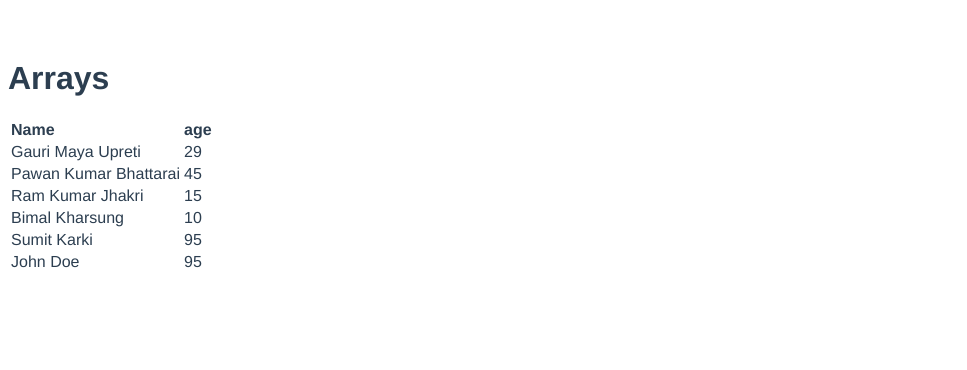
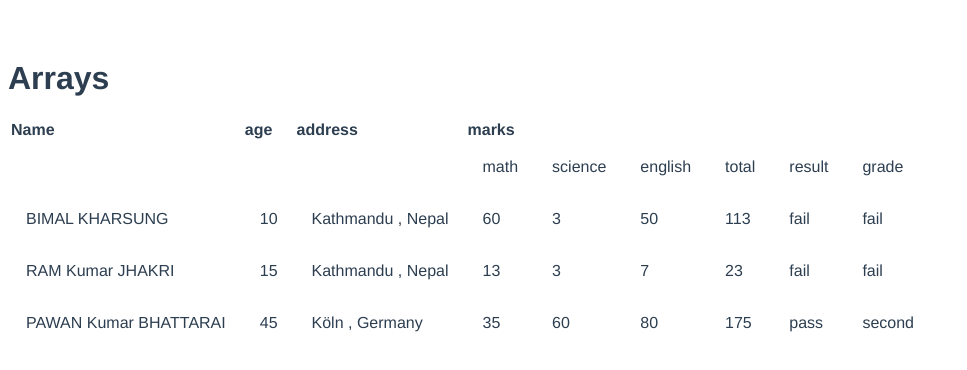
Before and after one commit to gauri345/tuts, a Vue app: page / in a window 1280 px wide. Shown: the top 370 px of the page, without its empty margins (0-967 px from the left). Built offline with nearby package versions, Linux system fonts and the light colour scheme.

Commit message:
adds array exercise

```diff
--- a/src/components/arrays/One.vue
+++ b/src/components/arrays/One.vue
@@ -6,10 +6,36 @@
       <tr>
         <th>Name</th>
         <th>age</th>
+        <th>address</th>
+        <th colspan="3">marks</th>
       </tr>
+      <tr>
+        <td colspan="3"></td>
+        <td> math</td>
+        <td>science</td>
+        <td>english</td>
+        <td>total</td>
+        <td>result</td>
+        <td>grade</td>
+      </tr>
+
       <tr v-for="person in listPerson()">
-        <td>{{ person.first_name }} {{ person.middle_name }} {{ person.last_name }}</td>
-        <td>{{ person.age }}</td>
+        <td>
+          {{ person.first_name.toUpperCase() }}
+          {{ person.middle_name.toString() }}
+          {{ person.last_name.toUpperCase() }}
+        </td>
+        <td>
+          {{ person.age }}
+        </td>
+        <td> {{ person.address.city }} {{ ',' }} {{ person.address.country }}</td>
+        <td>{{ person.marks.math }}</td>
+        <td>{{ person.marks.science }}</td>
+        <td>{{ person.marks.english }}</td>
+        <td>{{ person.marks.total }}</td>
+        <td>{{ person.marks.result }}</td>
+        <td>{{ person.marks.grade }}</td>
+
       </tr>
     </table>
 
@@ -23,27 +49,7 @@
       5. Also display the marks obtained each in each subject.
       6. Also display the total marks obtained by each person.
       7. Also display if the person is pass or fail (pass if all subject has marks > 30).
-      8. Also Display the grade of each person. (total_marks > 30 (pass), total_marks > 60 (First Division), total_marks > 80 (Distinction))
-    -->
-
-    <!--
-    <hr/>
-    <b>Exercise Two: </b> Display a list of all number between 650 and 5000 which are divisible by 217.
-    <hr/>
-    <b>Answer:</b>
-    <ul>
-      <li v-for="number in numberDivisibleBy()">{{ number }}</li>
-    </ul>
-
-    <hr/>
-    <b>Exercise One: </b> Display a list of all number between 1 and 500 which are divisible by 17.
-    <hr/>
-    <b>Answer:</b>
-
-    <ul>
-
-
-    </ul>
+      8. Also Display the grade of each person. must be pass and logic is as follows (total_marks > 30% (pass), total_marks > 60% (First Division), total_marks > 80% (Distinction))
     -->
 
   </div>
@@ -59,7 +65,7 @@ const data = [
     last_name: "Upreti",
     age: 29,
     address: {
-      city: "Köln",
+      city: "Biratnager",
       country: "Germany"
     },
     marks: {
@@ -145,8 +151,49 @@ const data = [
   }
 ];
 
+
 function listPerson() {
+  const sorted = data.sort((person1, person2) => {
+    return person1.age - person2.age;
+  });
+  const filtered = sorted.filter(person => {
+    return person.age <= 90 && person.address.city !== 'Biratnager'
+  });
+  return filtered.map(function (person) {
+    const total = person.marks.english + person.marks.math + person.marks.science;
+    person.marks.total = total;
+    const fail = person.marks.math <= 30 || person.marks.science <= 30 || person.marks.english <= 30
 
+    if (fail) {
+      person.marks.result = "fail";
+      person.marks.grade = "fail";
+    } else {
+
+      person.marks.result = 'pass';
+      person.marks.grade = 'pass';
+
+      const percentageObtained = (total / 300) * 100;
+
+      if (percentageObtained >= 50 && percentageObtained < 60) {
+        person.marks.grade = "second";
+      }
+
+      if (percentageObtained >= 60 && percentageObtained <= 80) {
+        person.marks.grade = "first";
+      }
+
+      if (percentageObtained > 80) {
+        person.marks.grade = "distinction";
+      }
+    }
+
+    return person
+  });
+
+}
+
+
+/*
 const list = ["one", "two", "three"];
 
 console.log(list);
@@ -157,9 +204,9 @@ function listPerson() {
 }
 
 console.log('-----------forEach-------------')
-  // Apply the function for each element in the list array.
-  // with forEach on cannot return a value form the function.
-  list.forEach(function (item, index) {
+// Apply the functions for each element in the list array.
+// with forEach on cannot return a value form the functions.
+list.forEach(functions (item, index) {
   console.log(index, item);
 });
 
@@ -175,13 +222,13 @@ function listPerson() {
 const filtered = capitalized.filter(item => {
   return item === 'ONE' || item === 'TWO'; // Must return a boolean value.
 
-    /**
+
    if (item === 'ONE' || item === 'TWO') {
     return true;
   } else {
     return false;
   }
-     */
+
 
 });
 
@@ -190,7 +237,9 @@ function listPerson() {
 return data;
 }
 
-function numberDivisibleBy() {
+
+
+/* functions numberDivisibleBy() {
 let numbers = [];
 for (let i = 650; i <= 5000; i++) {
   if (i % 217 === 0) {
@@ -200,9 +249,9 @@ function numberDivisibleBy() {
 console.log(numbers);
 return numbers;
 }
-
+*/
 /*
-  function numbersDivisibleBySeventeen() {
+  functions numbersDivisibleBySeventeen() {
     let numbers = [];
 
     for (let i = 0; i <= 500; i++) {
@@ -222,7 +271,7 @@ function numberDivisibleBy() {
   text-align: left;
 }
 
-li {
-
+td {
+  padding: 1rem;
 }
 </style>
```
Also changed, not shown: src/App.vue (+7 -1 lines), src/components/functions/One.vue (added, +152 -0 lines). Lines whose indentation alone changed are shown as unchanged.
